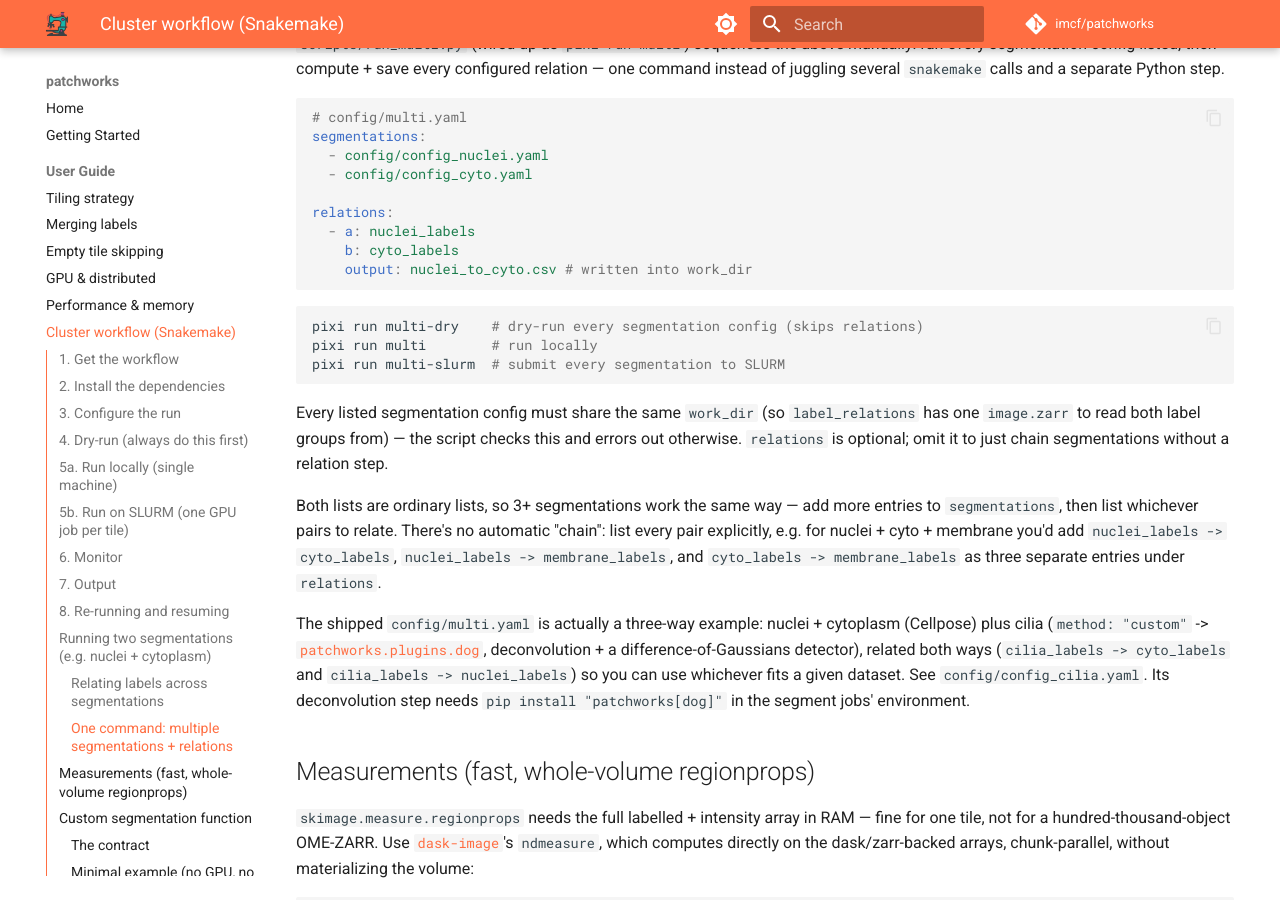
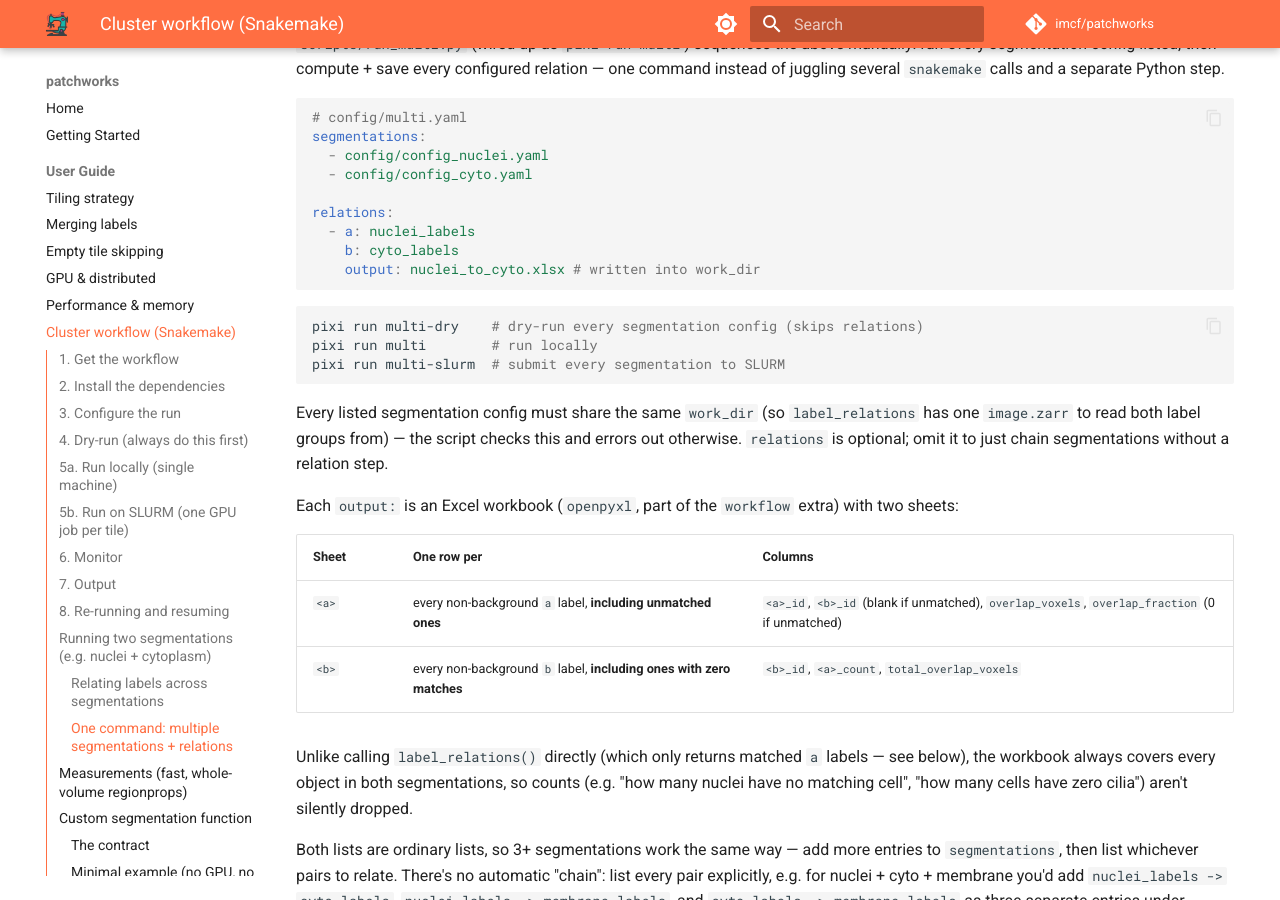
Before and after one commit to imcf/patchworks, an MkDocs documentation site: the page built from docs/guide/snakemake.md, in a window 1280 px wide and 900 px high, scrolled down 5694 px. Built offline with MkDocs 1.6.1 and Material for MkDocs 9.7.7, drawn with Linux system fonts in a browser that asks for light colours; comment, search, counter and statistics services are not loaded.

Commit message:
docs(workflow): 📝 update relation output docs for the xlsx change
.csv -> .xlsx in config/multi.yaml's example outputs, and document
the two-sheet layout (per-a-object incl. unmatched, per-b-object
incl. zero-match) in guide/snakemake.md.

````diff
--- a/docs/guide/snakemake.md
+++ b/docs/guide/snakemake.md
@@ -303,7 +303,7 @@ segmentations:
 relations:
   - a: nuclei_labels
     b: cyto_labels
-    output: nuclei_to_cyto.csv # written into work_dir
+    output: nuclei_to_cyto.xlsx # written into work_dir
 ```
 
 ```bash
@@ -316,6 +316,19 @@ Every listed segmentation config must share the same `work_dir` (so
 `label_relations` has one `image.zarr` to read both label groups from) — the
 script checks this and errors out otherwise. `relations` is optional; omit it
 to just chain segmentations without a relation step.
+
+Each `output:` is an Excel workbook (`openpyxl`, part of the `workflow`
+extra) with two sheets:
+
+| Sheet | One row per | Columns |
+| --- | --- | --- |
+| `<a>` | every non-background `a` label, **including unmatched ones** | `<a>_id`, `<b>_id` (blank if unmatched), `overlap_voxels`, `overlap_fraction` (0 if unmatched) |
+| `<b>` | every non-background `b` label, **including ones with zero matches** | `<b>_id`, `<a>_count`, `total_overlap_voxels` |
+
+Unlike calling `label_relations()` directly (which only returns matched `a`
+labels — see below), the workbook always covers every object in both
+segmentations, so counts (e.g. "how many nuclei have no matching cell",
+"how many cells have zero cilia") aren't silently dropped.
 
 Both lists are ordinary lists, so 3+ segmentations work the same way — add
 more entries to `segmentations`, then list whichever pairs to relate. There's
````
Also changed, not shown: 1 other file.
